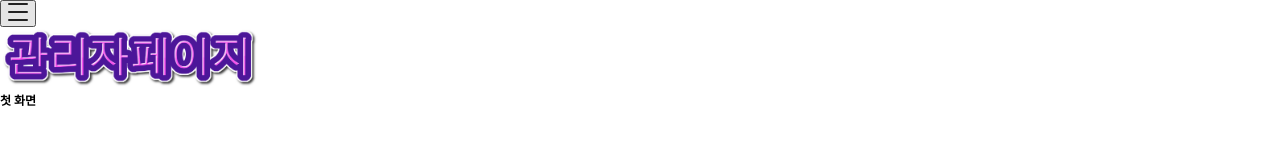
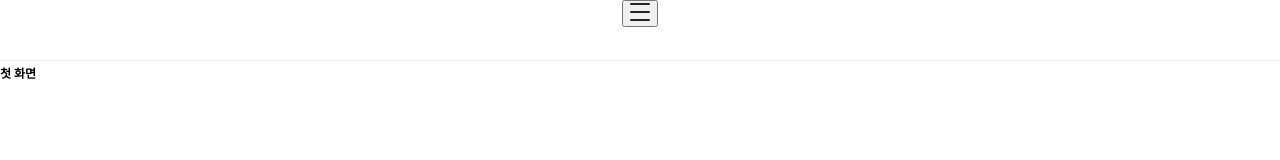
Before and after one commit to Likelion-TeamD/Likelion_FrontEnd, a plain HTML site: page index.html in a window 1280 px wide. Drawn offline with Linux system fonts and the light colour scheme.

Commit message:
header 생성

```diff
--- a/css/style.css
+++ b/css/style.css
@@ -30,6 +30,20 @@ body{
 
 
 /* header */
+
+.mainHeader{
+    /* 스크롤 매려도 항상 고정 */
+    position: fixed;
+    z-index: 100;
+    top: 0;
+    left: 0;
+    right: 0;
+    height: 60px;
+    background: #fff;
+    border-bottom: 1px solid #e9e9e9;
+    text-align: center;
+}
+
 .mainLogo img{
     height: 60px;
 }
```
